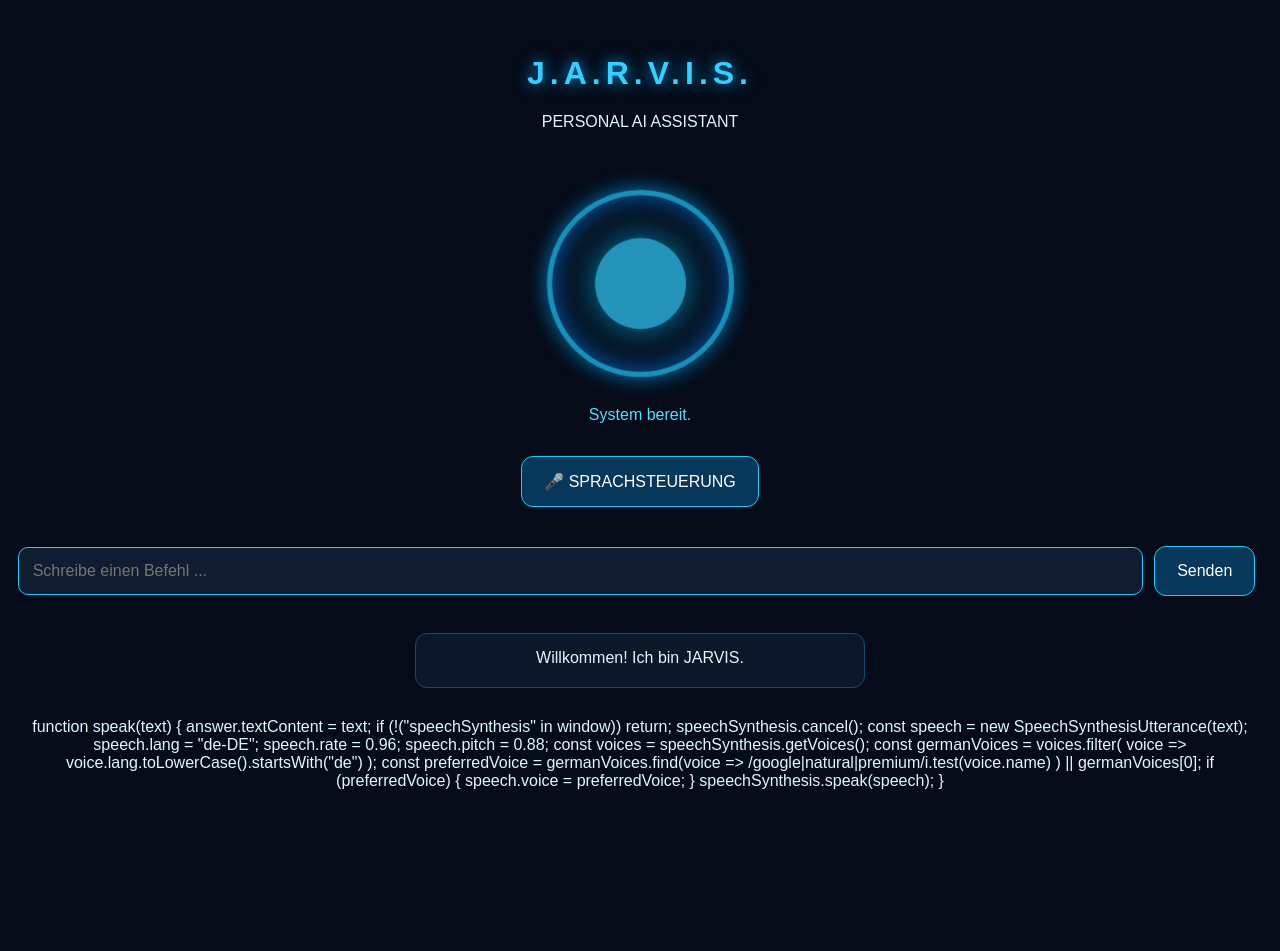
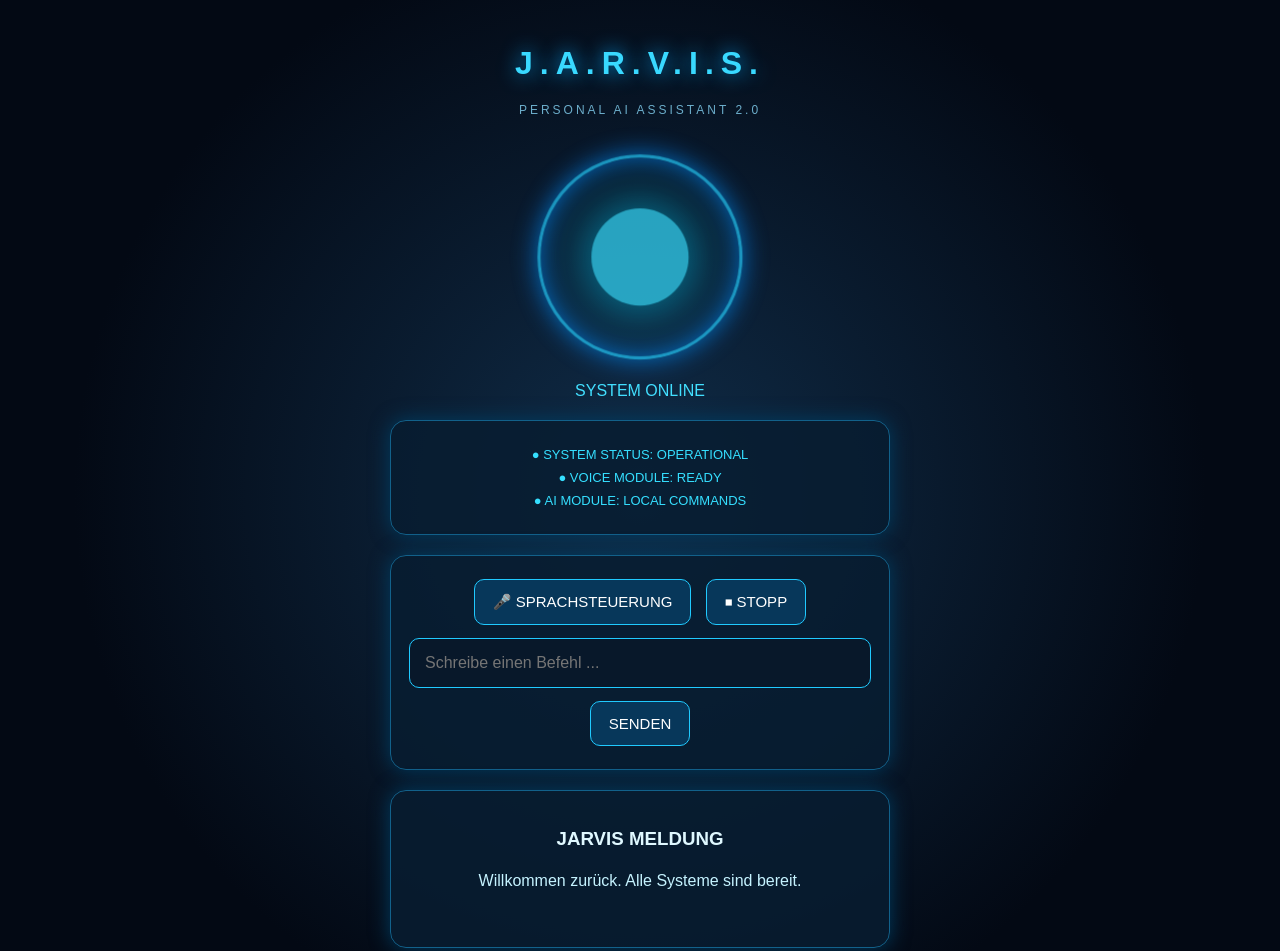
Before and after one commit to sartakov890-cyber/JARVIS-Android, a plain HTML site: page index.html in a window 1280 px wide. Shown: the top 951 px of the page. Before the commit the page ends 815 px from the top, so only its background shows below. Drawn offline with Linux system fonts and the light colour scheme.

Commit message:
Update index.html

```diff
--- a/index.html
+++ b/index.html
@@ -1,9 +1,10 @@
+
 <!DOCTYPE html>
 <html lang="de">
 <head>
 <meta charset="UTF-8">
 <meta name="viewport" content="width=device-width, initial-scale=1.0">
-<title>JARVIS – AI Assistant</title>
+<title>JARVIS 2.0</title>
 
 <style>
 * { box-sizing: border-box; }
@@ -11,108 +12,144 @@
 body {
   margin: 0;
   min-height: 100vh;
-  background: #050b18;
+  background: radial-gradient(circle at center, #102d49, #030914 70%);
   color: #dff8ff;
   font-family: Arial, sans-serif;
   text-align: center;
-  padding: 25px 15px;
+  padding: 20px;
 }
 
 h1 {
-  color: #36cfff;
-  letter-spacing: 5px;
-  margin-top: 30px;
-  text-shadow: 0 0 15px #00aaff;
+  color: #39d9ff;
+  letter-spacing: 7px;
+  text-shadow: 0 0 20px #00aaff;
+  margin-top: 25px;
+}
+
+.subtitle {
+  color: #6caecb;
+  letter-spacing: 3px;
+  font-size: 12px;
 }
 
 .reactor {
-  width: 175px;
-  height: 175px;
-  margin: 65px auto 35px;
-  border: 5px solid #21caff;
+  width: 190px;
+  height: 190px;
+  margin: 45px auto 30px;
+  border: 3px solid #24caff;
   border-radius: 50%;
-  box-shadow: 0 0 20px #00aaff,
-              inset 0 0 25px #008cff;
   display: flex;
   align-items: center;
   justify-content: center;
+  box-shadow: 0 0 25px #008cff,
+              inset 0 0 25px #008cff;
   animation: pulse 2s infinite;
 }
 
 .core {
-  width: 85px;
-  height: 85px;
+  width: 90px;
+  height: 90px;
   border-radius: 50%;
-  background: #32cfff;
-  box-shadow: 0 0 35px #00bfff;
+  background: #35dfff;
+  box-shadow: 0 0 45px #00bfff;
+  animation: core 3s infinite alternate;
 }
 
 @keyframes pulse {
-  50% { transform: scale(1.07); opacity: .7; }
+  50% { transform: scale(1.08); opacity: .7; }
+}
+
+@keyframes core {
+  to { box-shadow: 0 0 65px #00eaff; }
+}
+
+.panel {
+  max-width: 500px;
+  margin: 20px auto;
+  padding: 18px;
+  background: rgba(8, 29, 49, .85);
+  border: 1px solid #12618a;
+  border-radius: 16px;
+  box-shadow: 0 0 20px #003c60;
 }
 
 #status {
-  color: #55dfff;
-  margin: 25px 0;
+  color: #42dfff;
+  margin: 20px;
+}
+
+input {
+  width: 100%;
+  padding: 15px;
+  margin: 8px 0;
+  border-radius: 10px;
+  border: 1px solid #20caff;
+  background: #08182a;
+  color: white;
+  font-size: 16px;
 }
 
 button {
   background: #07375a;
   color: white;
   border: 1px solid #20caff;
-  border-radius: 12px;
-  padding: 15px 22px;
-  margin: 7px;
-  font-size: 16px;
+  border-radius: 10px;
+  padding: 13px 18px;
+  margin: 5px;
+  font-size: 15px;
 }
 
 button:active {
   background: #087eae;
 }
 
-input {
-  width: 90%;
-  padding: 14px;
-  border-radius: 10px;
-  border: 1px solid #20caff;
-  background: #101c30;
-  color: white;
-  font-size: 16px;
+#answer {
+  min-height: 60px;
+  line-height: 1.5;
+  color: #c5f3ff;
 }
 
-#answer {
-  margin: 30px auto;
-  max-width: 450px;
-  min-height: 55px;
-  padding: 15px;
-  border: 1px solid #174c70;
-  border-radius: 12px;
-  background: #0c1729;
+.indicator {
+  color: #35dfff;
+  font-size: 13px;
+  margin: 8px;
 }
+
 </style>
 </head>
 
 <body>
 
 <h1>J.A.R.V.I.S.</h1>
-<p>PERSONAL AI ASSISTANT</p>
+<p class="subtitle">PERSONAL AI ASSISTANT 2.0</p>
 
 <div class="reactor">
   <div class="core"></div>
 </div>
 
-<p id="status">System bereit.</p>
+<p id="status">SYSTEM ONLINE</p>
 
+<div class="panel">
+  <p class="indicator">● SYSTEM STATUS: OPERATIONAL</p>
+  <p class="indicator">● VOICE MODULE: READY</p>
+  <p class="indicator">● AI MODULE: LOCAL COMMANDS</p>
+</div>
+
+<div class="panel">
   <button onclick="startListening()">🎤 SPRACHSTEUERUNG</button>
+  <button onclick="stopSpeaking()">⏹ STOPP</button>
 
-<div style="margin-top:25px">
   <input id="command"
     placeholder="Schreibe einen Befehl ...">
-  <button onclick="sendCommand()">Senden</button>
+
+  <button onclick="sendCommand()">SENDEN</button>
 </div>
 
+<div class="panel">
+  <h3>JARVIS MELDUNG</h3>
   <div id="answer">
-  Willkommen! Ich bin JARVIS.
+    Willkommen zurück. Alle Systeme sind bereit.
+  </div>
 </div>
 
 <script>
@@ -122,16 +159,23 @@ const answer = document.getElementById("answer");
 function speak(text) {
   answer.textContent = text;
 
-  if ("speechSynthesis" in window) {
+  if (!("speechSynthesis" in window)) return;
+
   speechSynthesis.cancel();
 
   const speech = new SpeechSynthesisUtterance(text);
   speech.lang = "de-DE";
-    speech.rate = 0.9;
-    speech.pitch = 0.75;
+  speech.rate = 0.96;
+  speech.pitch = 0.88;
 
   speechSynthesis.speak(speech);
 }
+
+function stopSpeaking() {
+  if ("speechSynthesis" in window) {
+    speechSynthesis.cancel();
+  }
+  answer.textContent = "Sprachausgabe gestoppt.";
 }
 
 function processCommand(command) {
@@ -143,13 +187,13 @@ function processCommand(command) {
   }
 
   else if (command.includes("wie spät")) {
-    const time = new Date().toLocaleTimeString("de-DE");
-    speak("Es ist " + time + " Uhr.");
+    speak("Es ist " +
+      new Date().toLocaleTimeString("de-DE") + " Uhr.");
   }
 
   else if (command.includes("datum")) {
-    const date = new Date().toLocaleDateString("de-DE");
-    speak("Heute ist der " + date);
+    speak("Heute ist der " +
+      new Date().toLocaleDateString("de-DE"));
   }
 
   else if (command.includes("youtube")) {
@@ -165,18 +209,14 @@ function processCommand(command) {
     speak("Du kannst mich nach der Uhrzeit und dem Datum fragen oder YouTube öffnen lassen.");
   }
 
-  else if (command.includes("stopp")) {
-    speechSynthesis.cancel();
-    answer.textContent = "Sprachausgabe gestoppt.";
-  }
-
   else {
-    speak("Diesen Befehl kenne ich noch nicht. Bitte versuche einen anderen.");
+    speak("Diesen Befehl kenne ich noch nicht. Das KI-Modul wird später erweitert.");
   }
 }
 
 function sendCommand() {
   const input = document.getElementById("command");
+
   if (!input.value.trim()) return;
 
   processCommand(input.value);
@@ -184,68 +224,45 @@ function sendCommand() {
 }
 
 function startListening() {
-  const SpeechRecognition =
+  const Recognition =
     window.SpeechRecognition ||
     window.webkitSpeechRecognition;
 
-  if (!SpeechRecognition) {
-    speak("Dein Browser unterstützt leider keine Spracherkennung.");
+  if (!Recognition) {
+    speak("Dein Browser unterstützt keine Spracherkennung.");
     return;
   }
 
-  const recognition = new SpeechRecognition();
+  const recognition = new Recognition();
+
   recognition.lang = "de-DE";
   recognition.continuous = false;
   recognition.interimResults = false;
 
-  statusText.textContent = "Ich höre zu ...";
+  statusText.textContent = "ICH HÖRE ZU ...";
 
   recognition.onresult = function(event) {
     const text = event.results[0][0].transcript;
-    statusText.textContent = "Befehl erkannt.";
+    statusText.textContent = "BEFEHL ERKANNT";
     processCommand(text);
   };
 
   recognition.onerror = function() {
-    statusText.textContent = "Spracherkennung nicht verfügbar.";
+    statusText.textContent = "SPRACHERKENNUNG FEHLGESCHLAGEN";
   };
 
   recognition.onend = function() {
-    statusText.textContent = "System bereit.";
+    statusText.textContent = "SYSTEM ONLINE";
   };
 
   recognition.start();
 }
+
+document.getElementById("command")
+  .addEventListener("keydown", function(event) {
+    if (event.key === "Enter") sendCommand();
+  });
 </script>
-function speak(text) {
-  answer.textContent = text;
-
-  if (!("speechSynthesis" in window)) return;
-
-  speechSynthesis.cancel();
-
-  const speech = new SpeechSynthesisUtterance(text);
-  speech.lang = "de-DE";
-  speech.rate = 0.96;
-  speech.pitch = 0.88;
-
-  const voices = speechSynthesis.getVoices();
-  const germanVoices = voices.filter(
-    voice => voice.lang.toLowerCase().startsWith("de")
-  );
-
-  const preferredVoice =
-    germanVoices.find(voice =>
-      /google|natural|premium/i.test(voice.name)
-    ) || germanVoices[0];
-
-  if (preferredVoice) {
-    speech.voice = preferredVoice;
-  }
-
-  speechSynthesis.speak(speech);
-}
-
 
 </body>
 </html>
```
Lines whose indentation alone changed are shown as unchanged.
